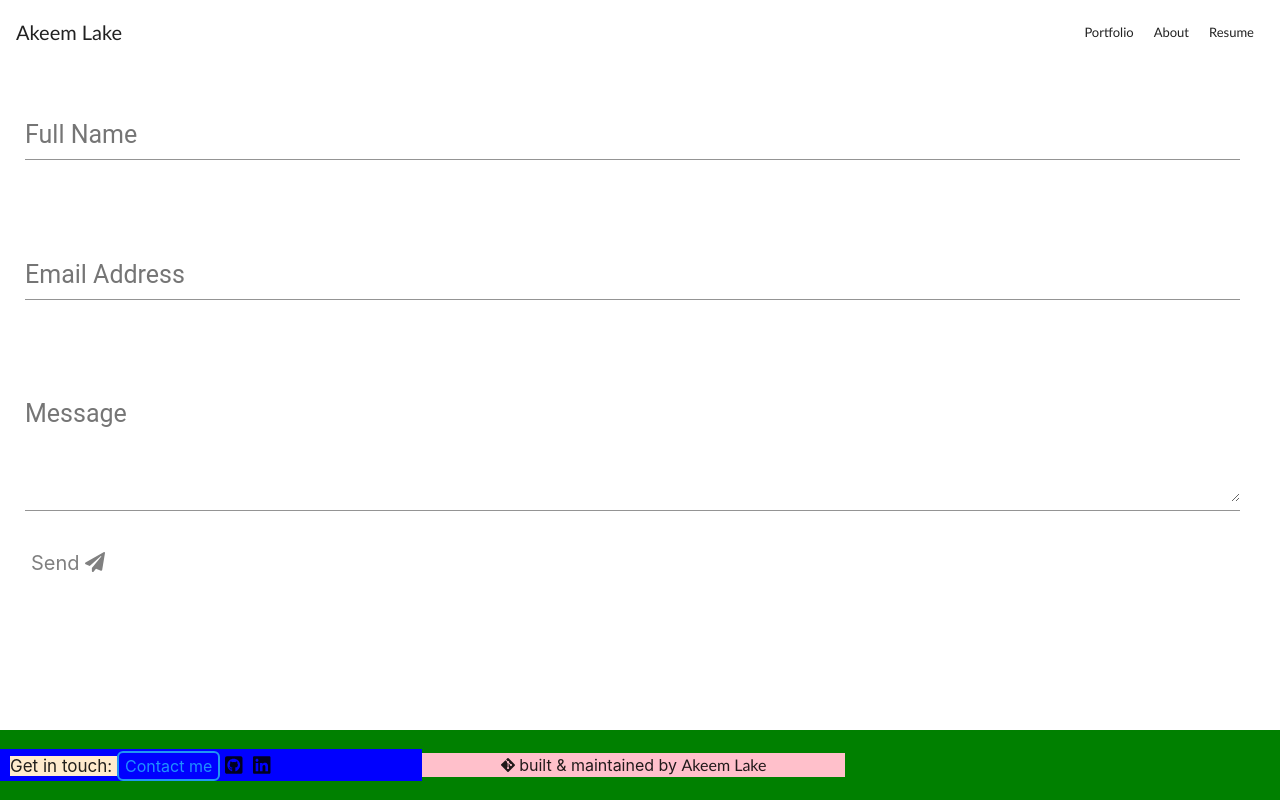
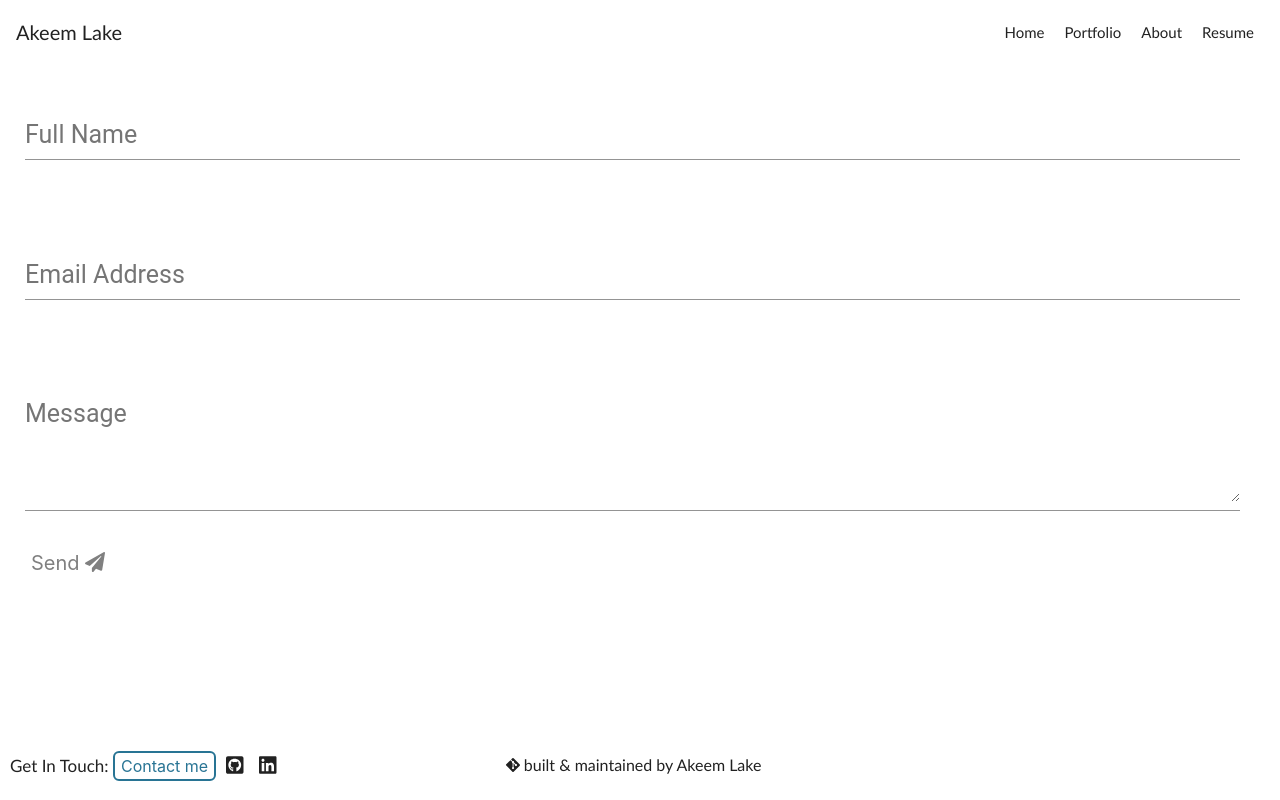
Before and after one commit to aalake/aalake.github.io, an Angular app: page /contact in a window 1280 px wide. Built offline with nearby package versions, Linux system fonts and the light colour scheme.

Commit message:
Updated nav bar, side nav and landing page

```diff
--- a/src/app/app.component.css
+++ b/src/app/app.component.css
@@ -28,7 +28,7 @@ mat-sidenav-container {
 
   .links{
     font-family: 'Gill Sans', 'Gill Sans MT', Calibri, 'Trebuchet MS', sans-serif;
-    font-size: 13px; /* header nav links font size */
+    font-size: 15px; /* header nav links font size */
   }
 
   .links a{
@@ -39,8 +39,9 @@ mat-sidenav-container {
   }
 
   /* underline nav links below*/
+
   .links a:hover {
-    color: #000;
+    color:#287494;
   }
 
   .links a::before {
@@ -50,7 +51,7 @@ mat-sidenav-container {
     height: 1px;
     bottom: 15%;
     left: 0;
-    background-color: #000;
+    background-color: #287494;
     visibility: hidden;
     transform: scaleX(0);
     transition: all 0.3s ease-in-out 0s;
@@ -74,13 +75,11 @@ mat-sidenav-container {
 
   .contact-modal{
       float: left;
-      background-color: blue;
   }
 
   .credits{
        text-align: start;
        /* line-height: 20px; */
-     background-color: pink;
      /* margin: auto;
      text-align: center; */
   }
@@ -100,8 +99,8 @@ mat-sidenav-container {
         background-color: transparent;
         /* background-color: blueviolet; */
         border-style: solid;
-        border-color: #2196F3;
-        color: dodgerblue;
+        border-color:#287494;
+        color: #287494;;
         border-radius: 6px;
         border-width: 2px;
         /* box-shadow: 0 6px 6px rgba(0, 0, 0, 0.6);  */
@@ -112,7 +111,6 @@ mat-sidenav-container {
     /* padding: 5px; */
     height: auto;
     min-height: 70px;
-    background-color: green;
 
   }
 
@@ -126,21 +124,34 @@ mat-sidenav-container {
      /* text-align: center; */
      /* align-items: center; */
      margin-left: 10px;
-     background-color: blanchedalmond;
+     font-family: 'Gill Sans', 'Gill Sans MT', Calibri, 'Trebuchet MS', sans-serif;
      font-size: 17px;
+  }
+
+  .build-maintain{
+    font-family: 'Gill Sans', 'Gill Sans MT', Calibri, 'Trebuchet MS', sans-serif;
+  }
+
+  .build-maintain fa-icon:hover{
+    color: #287494;
+  }
+
+  .name-link:hover{
+    color: #287494;
   }
 
   .icon{
     padding: 5px;
+    margin-left: 5px;
     font-size: 20px;
     /* align-items: center; */
   }
 
-
+  .icon:hover{
+    color:#287494;
+  }
 
 mat-form-field{
   font-size: auto;
   width: 100%;
-  background-color: pink;
-
 }
--- a/src/app/app.component.html
+++ b/src/app/app.component.html
@@ -4,9 +4,11 @@
   <mat-sidenav-container fullscreen>
 
     <mat-sidenav color="primary" #sidenav fxLayout="column" mode="over"  opened="false" fxHide.gt-sm="true" position="end"> <!--position="end" opens side nav on right, default is left or position="start"-->
-      <div fxLayout="column">
+      <div fxLayout="column" >
+        <a mat-button routerLink="/about" (click)="sidenav.close()">Home</a>
         <a mat-button routerLink="/portfolio" (click)="sidenav.close()">Portfolio</a>
         <a mat-button routerLink="/about" (click)="sidenav.close()">About</a>
+
         <!-- <a mat-button routerLink="/contact" (click)="sidenav.close()">Contact</a> -->
         <a mat-button href="/assets/files/ALResume21.pdf" rel="noopener noreferrer" target="_blank">Resume</a>
       </div>
@@ -28,8 +30,8 @@
         <a mat-button routerLink="/contact">Contact</a>
         <a mat-button routerLink="/about">About</a> -->
 
-
-          <a routerLink="/portfolio">Portfolio</a>
+        <a routerLink="/">Home</a>
+        <a routerLink="/portfolio">Portfolio</a>
         <a routerLink="/about">About</a>
         <!-- <a routerLink="/contact"><span class="num">03.</span> Contact</a>  -->
         <a href="/assets/files/ALResume21.pdf" rel="noopener noreferrer" target="_blank">Resume</a>
@@ -56,7 +58,7 @@
 
           <div class="contact-modal" fxFlex="1 1 33" fxFlexAlign="center">
 
-            <span class="in-touch">Get in touch: </span>
+        <span class="in-touch">Get In Touch: </span>
             <ng-template #content let-modal>
 
                    <div class="modal-header">
@@ -91,15 +93,15 @@
 
             <div class="credits" style="text-align: center;"fxFlex="1 1 33"  fxFlexAlign="center">
 
-           <span><a href="https://github.com/aalake/aalake.github.io" rel="noopener noreferrer" target="_blank"><fa-icon [icon]="faGitAlt" atl="github" title="github"></fa-icon></a> built & maintained by </span>
-           <a href="mailto:akeemlake@outlook.com" rel="noopener noreferrer" target="_blank">Akeem Lake</a>
+           <span class="build-maintain"><a href="https://github.com/aalake/aalake.github.io" rel="noopener noreferrer" target="_blank"><fa-icon [icon]="faGitAlt" atl="github" title="github"></fa-icon></a> built & maintained by </span>
+           <a class ="name-link" href="mailto:akeemlake@outlook.com" rel="noopener noreferrer" target="_blank">Akeem Lake</a>
             <!--Property bind to font awesome icon-->
             <!-- <p><fa-icon [icon]="faGithubAlt"></fa-icon> </p> -->
            <!--  <p></p>--> <!--Property bind to font awesome icon -->
          <!-- <p><fa-icon [icon]="faGitAlt"></fa-icon></p> --> <!-- Property bind to font awesome icon -->
             </div>
 
-            <div class="right-space" fxFlex="2 2 33"> <!--this should and will be empty--></div>
+            <div class="right-space" fxFlex="1 1 33"> <!--this should and will be empty--></div>
 
       </footer>
 
--- a/src/app/welcomeprofile/welcomeprofile.component.css
+++ b/src/app/welcomeprofile/welcomeprofile.component.css
@@ -25,6 +25,7 @@ mat-card-title{
 
 .title, .greeting, .name{
     font-size: 85px;
+    /* font-size: 6rem; */
 }
 
 .title{
@@ -49,10 +50,11 @@ mat-card-title{
     max-width: 500px;
     margin:0 auto;
     text-align: justify;
+
 }
 
 
-img{
+img{ /* delete 2-5-2021 */
     width: auto;
     height: auto;
     max-width: 400px;
--- a/src/app/welcomeprofile/welcomeprofile.component.html
+++ b/src/app/welcomeprofile/welcomeprofile.component.html
@@ -8,12 +8,12 @@
         <mat-card-title>
             <span class="greeting">Hi, I'm</span>
             <span class="name"> Akeem Lake</span>
-            <span class="title">Software Engineer</span>
+            <span class="title">Software Developer</span>
         </mat-card-title>
 
         <mat-card-content>
          <p class="description">
-        I'm a developer currently based in Florida and Georgia, focused on creating
+        I'm currently based in Florida and Georgia, focused on creating
         and improving websites and more.
         </p>
         </mat-card-content>
```
